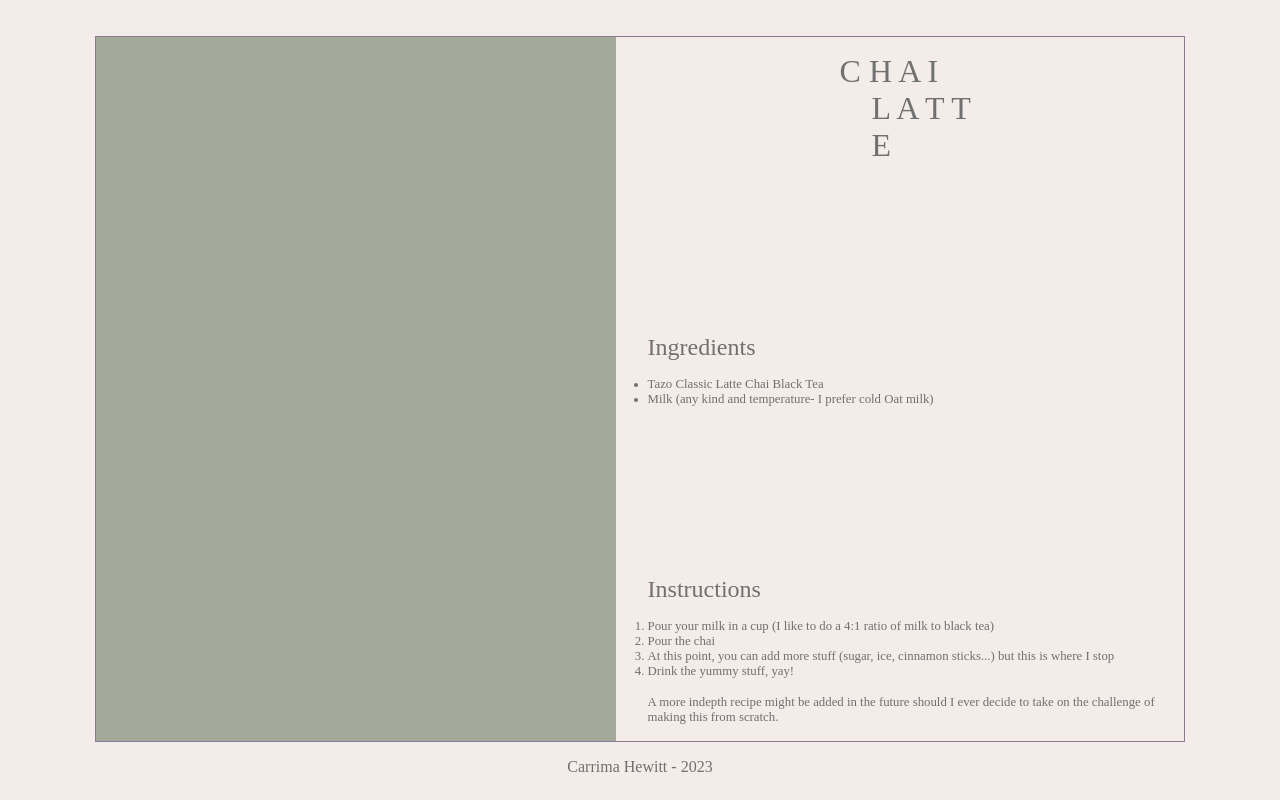
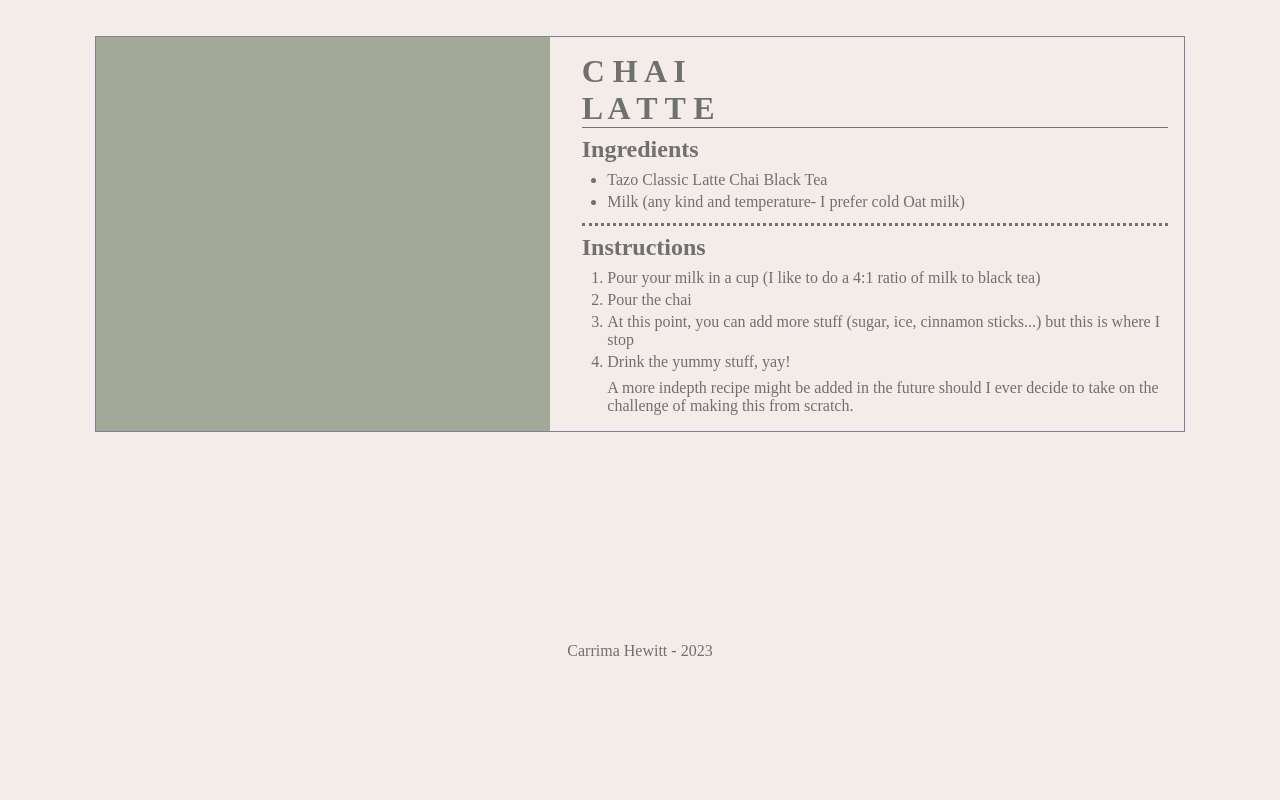
Before and after one commit to chewitt1/Cozy-Cooking, a plain HTML site: page recipes/chai-latte.html in a window 1280 px wide. Drawn offline with Linux system fonts and the light colour scheme.

Commit message:
Update Pages

```diff
--- a/recipes/chai-latte.html
+++ b/recipes/chai-latte.html
@@ -13,18 +13,18 @@
             <div class="img-box1"></div>
             <div class="recipe-box">
                 <div class="recipe-title">
-                    <div> C H A I</div>
-                    <div class="recipe-title-right">L A T T E</div>
+                    <h1> C H A I</h1>
+                    <h1>L A T T E</h1>
                 </div>
                 <div class="ingredients">
-                    <div class="step-title">Ingredients</div>
+                    <h2>Ingredients</h2>
                     <ul class="steps">
                         <li>Tazo Classic Latte Chai Black Tea</li>
                         <li>Milk (any kind and temperature- I prefer cold Oat milk)</li>
                     </ul>
                 </div>
                 <div class="instructions">
-                    <div class="step-title">Instructions</div>
+                    <h2>Instructions</h2>
                     <ol class="steps">
                         <li>Pour your milk in a cup (I like to do a 4:1 ratio of milk to black tea)</li>
                         <li>Pour the chai</li>
--- a/styles.css
+++ b/styles.css
@@ -37,7 +37,7 @@ header{
 .outline{
     border: 0.1rem solid #887B92;
     width: 85vw;
-    height: 75vh;
+    height: 73vh;
     margin: 1rem 0;
     display: flex;
     padding: 0.3rem;
@@ -62,12 +62,12 @@ a{
 
 a:hover{
     color: #A2A998;
+    border-bottom: 0.25vh solid #A2A998;
 }
 
 .outline2{
     border: 0.1rem solid #887B92;
     width: 85vw;
-    height: 88vh;
     margin: 1rem 0;
     display: flex;
     gap: 1rem;
@@ -78,6 +78,11 @@ a:hover{
     width: 50vw;
 }
 
+.recipe-title{
+    border-bottom: 1px solid;
+    margin-bottom: 1vh;
+}
+
 .recipe-box{
     padding: 1rem;
     display: flex;
@@ -85,20 +90,22 @@ a:hover{
     justify-content: space-between;
 }
 
-.recipe-title{
-    font-size: 2rem;
-    padding: 0 12rem;
+.ingredients{
+    border-bottom: 3px dotted;
+    margin-bottom: 1vh;
+    padding-bottom: 1vh;
 }
 
-.recipe-title-right{
-    margin-left: 2rem;
+
+.steps{
+    margin-left: 2vw;
+    margin-top: 1vh;
 }
 
-.step-title{
-    font-size: 1.5rem;
+.steps > li{
+    margin-bottom: 0.5vh;
 }
 
-.steps{
-    font-size: 0.8rem;
-    margin-top: 1rem;
+#credits{
+    font-size: 2vh;
 }
```
Also changed, not shown: index.html (+1 -1 lines), recipes/banana-muffins.html (+4 -4 lines), recipes/red-peas-soup.html (+4 -4 lines).
